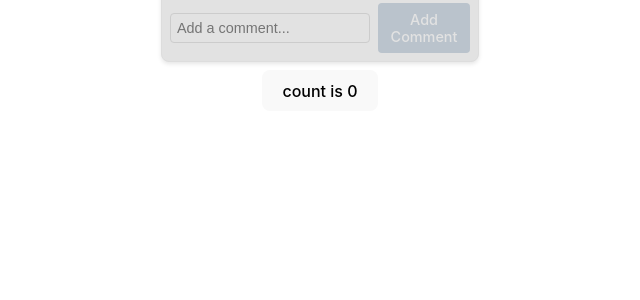
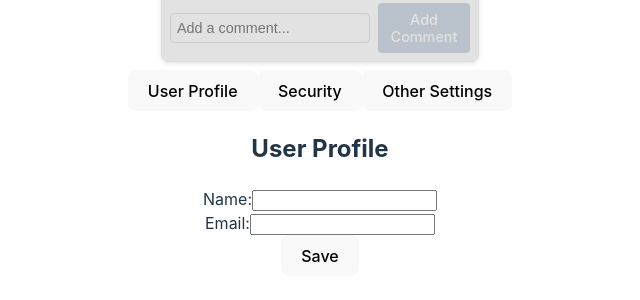
Before and after one commit to patoro7247/music-sharing-client, a React (Vite) app: page /Settings in a window 1280 px wide. Shown: the part 1153-1453 px from the top of the page, without its empty margins (320-960 px from the left). Before the commit the page ends 1296 px from the top, so only its background shows below. Built offline with nearby package versions, Linux system fonts and the light colour scheme.

Commit message:
adding settings

```diff
--- a/src/App.tsx
+++ b/src/App.tsx
@@ -2,6 +2,8 @@ import { useState } from 'react'
 import Player from './components/Player'
 import './App.css'
 import Feed from './components/feed/Feed'
+// import MyTabs from './components/BottomNav';
+import Settings from './components/settings/Settings';
 
 function App() {
   const [count, setCount] = useState(0)
@@ -11,13 +13,7 @@ function App() {
     <>
       <Player />
       <Feed />
-      <div className="card">
-        <button onClick={() => setCount((count) => count + 1)}>
-          count is {count}
-        </button>
-
-      </div>
-
+      <Settings />
     </>
   )
 }
--- /dev/null
+++ b/src/components/BottomNav.tsx
@@ -0,0 +1,14 @@
+import { createBottomTabNavigator } from '@react-navigation/bottom-tabs';
+import Settings from './settings/Settings';
+
+const Tab = createBottomTabNavigator();
+
+function MyTabs() {
+    return (
+        <Tab.Navigator>
+            {/* <Tab.Screen name="Home" component={}/> */}
+            <Tab.Screen name="Settings" component={Settings}/>
+        </Tab.Navigator>
+    );
+}
+export default MyTabs;
--- a/src/components/comment/commentBar.tsx
+++ b/src/components/comment/commentBar.tsx
@@ -4,7 +4,7 @@ interface CommentBoxProps {
     text: string
 }
 
-const CommentBar: React.FC<CommentBoxProps> = ({ text }) => {
+const CommentBar: React.FC<CommentBoxProps> = ({ }) => {
     const [newComment, setNewComment] = useState('');
 
     const handleCommentChange = (event: React.ChangeEvent<HTMLInputElement>) => {
--- /dev/null
+++ b/src/components/settings/Others.tsx
@@ -0,0 +1,33 @@
+// src/OtherSettings.js
+import React from 'react';
+
+const OtherSettings = () => {
+  return (
+    <div>
+      <h2>Other Settings</h2>
+      <form>
+        <label>
+          Notification Preferences:
+          <select name="notifications">
+            <option value="all">All</option>
+            <option value="email">Email only</option>
+            <option value="none">None</option>
+          </select>
+        </label>
+        <br />
+        <label>
+          Language:
+          <select name="language">
+            <option value="en">English</option>
+            <option value="es">Spanish</option>
+            <option value="fr">French</option>
+          </select>
+        </label>
+        <br />
+        <button type="submit">Save</button>
+      </form>
+    </div>
+  );
+};
+
+export default OtherSettings;
--- /dev/null
+++ b/src/components/settings/SecuritySettings.tsx
@@ -0,0 +1,30 @@
+// src/SecuritySettings.js
+import React from 'react';
+
+const SecuritySettings = () => {
+  return (
+    <div>
+      <h2>Security Settings</h2>
+      <form>
+        <label>
+          Current Password:
+          <input type="password" name="currentPassword" />
+        </label>
+        <br />
+        <label>
+          New Password:
+          <input type="password" name="newPassword" />
+        </label>
+        <br />
+        <label>
+          Confirm New Password:
+          <input type="password" name="confirmNewPassword" />
+        </label>
+        <br />
+        <button type="submit">Change Password</button>
+      </form>
+    </div>
+  );
+};
+
+export default SecuritySettings;
--- /dev/null
+++ b/src/components/settings/Settings.tsx
@@ -0,0 +1,36 @@
+import React, { useState } from 'react';
+import UserProfile from './UserProfile';
+import SecuritySettings from './SecuritySettings';
+import OtherSettings from './Others';
+
+const Settings = () => {
+  const [selectedCategory, setSelectedCategory] = useState('profile');
+
+  const renderContent = () => {
+    switch (selectedCategory) {
+      case 'profile':
+        return <UserProfile />;
+      case 'security':
+        return <SecuritySettings />;
+      case 'other':
+        return <OtherSettings />;
+      default:
+        return <UserProfile />;
+    }
+  };
+
+  return (
+    <div className="settings-container">
+      <div className="settings-sidebar">
+        <button onClick={() => setSelectedCategory('profile')}>User Profile</button>
+        <button onClick={() => setSelectedCategory('security')}>Security</button>
+        <button onClick={() => setSelectedCategory('other')}>Other Settings</button>
+      </div>
+      <div className="settings-content">
+        {renderContent()}
+      </div>
+    </div>
+  );
+};
+
+export default Settings;
--- /dev/null
+++ b/src/components/settings/UserProfile.tsx
@@ -0,0 +1,24 @@
+import React from 'react';
+
+const UserProfile = () => {
+  return (
+    <div>
+      <h2>User Profile</h2>
+      <form>
+        <label>
+          Name:
+          <input type="text" name="name" />
+        </label>
+        <br />
+        <label>
+          Email:
+          <input type="email" name="email" />
+        </label>
+        <br />
+        <button type="submit">Save</button>
+      </form>
+    </div>
+  );
+};
+
+export default UserProfile;
```
